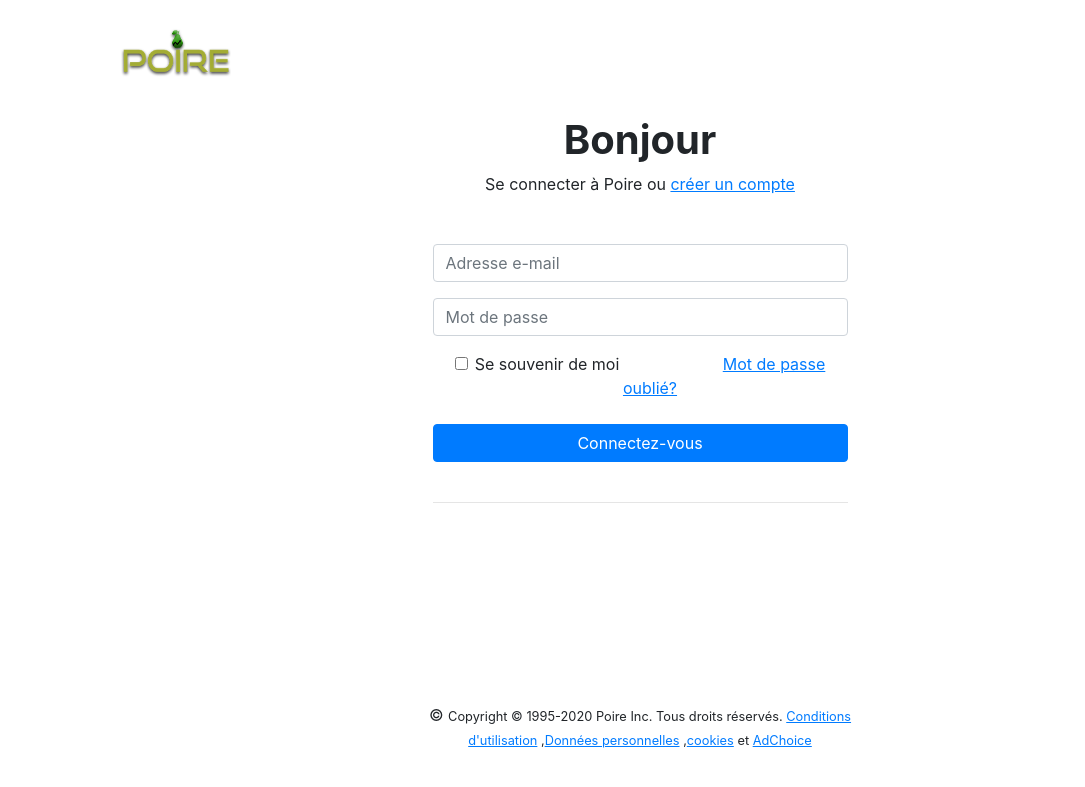
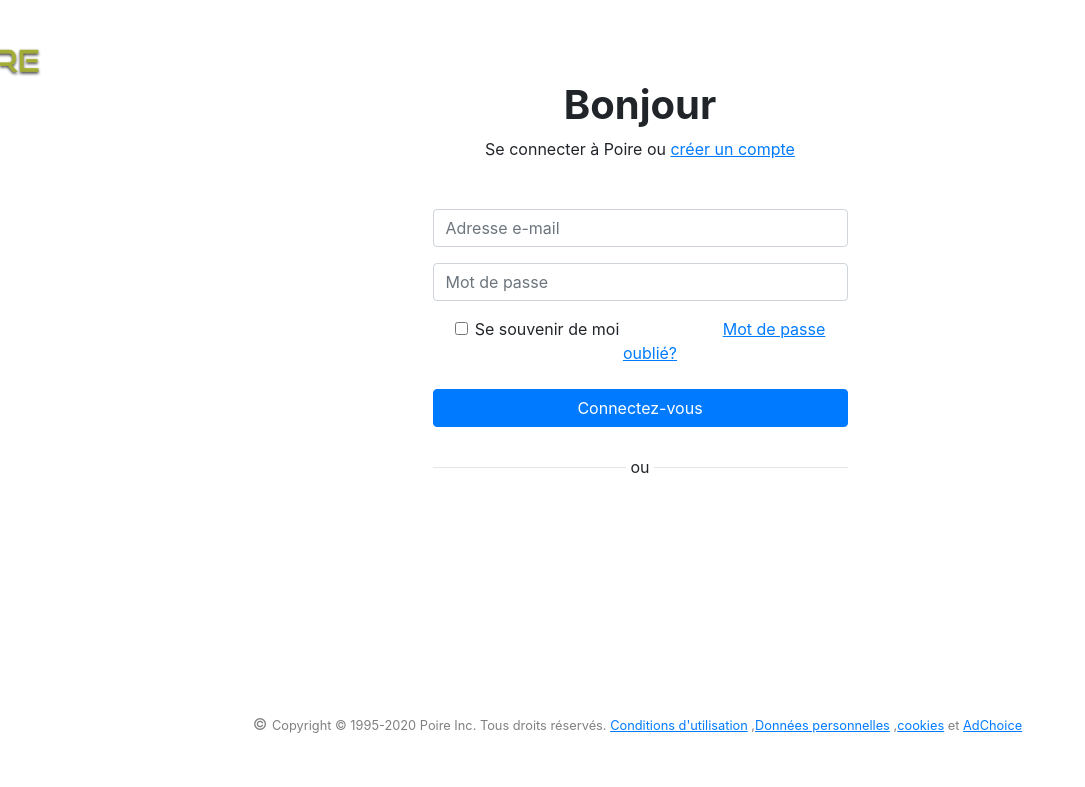
Before and after one commit to AlexisECE/projetpiscine, a PHP site: page /login.html in a window 1280 px wide; the page is wider, and only the part inside the window is pictured. Shown: the top 787 px of that part, without its empty margins (0-1085 px from the left). Run offline with PHP 8.4, Linux system fonts and the light colour scheme.

Commit message:
Update login.css

```diff
--- a/login.css
+++ b/login.css
@@ -1,78 +1,43 @@
-<!DOCTYPE html>
-<html>
-    <head>
-        <title>Login</title>
-        <meta charset="utf-8">
-        <meta name="viewport" content="width=device-width, initial-scale=1">
-        <link rel="stylesheet" type="text/css" href="login.css">
-        <link rel="stylesheet"
-            href="https://stackpath.bootstrapcdn.com/bootstrap/4.1.3/css/bootstrap.min.css">
-            <script src="https://code.jquery.com/jquery-3.3.1.slim.min.js"></script>
-            <script src="https://stackpath.bootstrapcdn.com/bootstrap/4.1.3/js/bootstrap.min.js"></script>
-    </head>
-    <body>
-        <div class="container">
-            <nav class="navbar navbar-expand">
-              <a class="navbar-brand" href="index.html"><img src="poirelog.png" alt="logo" width="150px" height="90px"/></a>
-              <button class="navbar-toggler navbar-dark" type="button" data-toggle="collapse" data-target="#main-navigation">
-                <span class="navbar-toggler-icon"></span>
-               </button>
-            </nav>
+body
+ {
+    padding: 0px; margin: 0px; background: #f2f6e9;
+    }
+    /*--- navigation bar ---*/
+    .navbar
+    {
 
-            <div class="row">
-                <div class="col-md-5 mx-auto">
-                <div id="first">
-                    <div class="myform form">
-                         <div class="logo mb-3">
-                             <div class="col-md-12 text-center">
-                                <h1><b>Bonjour</b></h1>
-                                <h8>Se connecter à Poire ou <a href= inscription.html ><u>créer un compte</u> </a></h8>
-                                <br><br><br>
-                                <form>
-                                    <div class="form-group">
+        margin-left:-190px;
 
-                                        <input type="email" class="form-control" id="email" name="email" aria-describedby="email" placeholder="Adresse e-mail">
+    }
+    .navbar-brand
+    {
+        text-align:center;
+        margin-right:100px;
+        width: 100px;
+        height:65px;
 
-                                    </div>
+    }
 
-                                    <div class="form-group">
-
-                                        <input type="password" class="form-control" id="password" name="mdp" placeholder="Mot de passe">
-
-                                    </div>
-
-                                    <div class="form-check">
-                                        <input type="checkbox" class="form-check-input" id="check">
-                                        <label class="form-check-label" for="check">Se souvenir de moi</label>
-                                        &nbsp;&nbsp;&nbsp;&nbsp;&nbsp;&nbsp;&nbsp;&nbsp;&nbsp;&nbsp;&nbsp;&nbsp;&nbsp;&nbsp;&nbsp;&nbsp;&nbsp;&nbsp;&nbsp;&nbsp;&nbsp;
-                                        <a href= mdpoublie.html ><u>Mot de passe oublié?</u> </a>
-                                    </div>
-                                    <br>
-                                    <button type="submit" class="btn btn-primary col md-12">Connectez-vous</button>
-                                    <br><br>
-                                    <hr>
-                                    <br>
+    hr:after
+    {
+        background: #fff;
+        content: 'ou';
+        padding: 0 4px;
+        position: relative;
+        top: -13px;
+    }
 
 
-                                </form>
+    .page-footer
+    {
 
-                              </div>
-
-                              </div>
-
-                              <br><br><br><br><br><br>
-
-
-                                <footer class="page-footer">
-                                    <div class="footer-copyright text-center">&copy; <small>Copyright © 1995-2020 Poire Inc. Tous droits réservés. <a href= condition.html ><u>Conditions d'utilisation</u> </a>,<a href= donneeperso.html ><u>Données personnelles</u> </a>,<a href= cookie.html ><u>cookies</u> </a> et <a href= adchoice.html ><u>AdChoice</u> </a></small> </div>
-                                    </footer>
-
-
-                                    <script>
-                                        $('a1').mouseover(function() {
-                                          $(this).dropdown('toggle')
-                                        })
-                                      </script>
-
-    </body>
-</html>
+        background-color: white;
+        margin-left:-500px;
+        width: 1440px;
+        color: #ccc;
+        padding: 4px 0 1px;
+    }
+    .footer-copyright
+    {
+        color: grey; padding: 40px 0;
+    }
```
